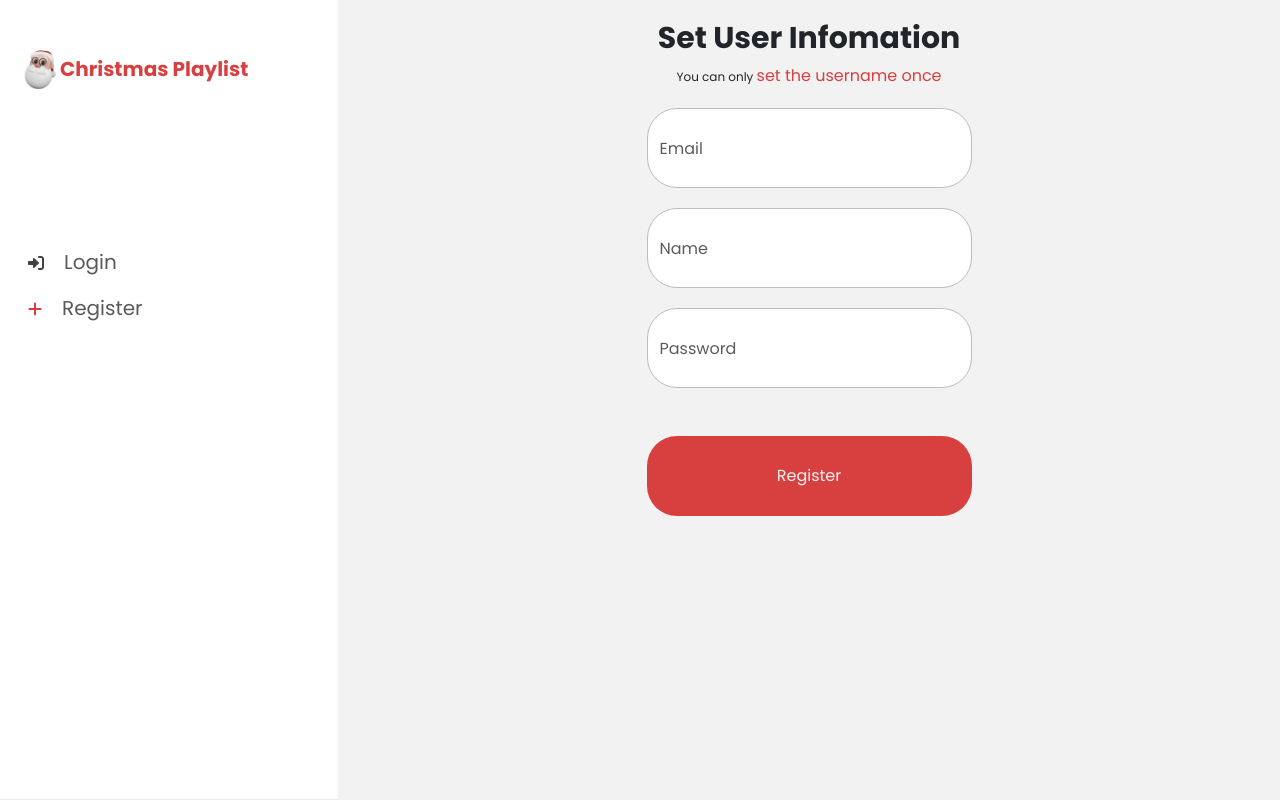
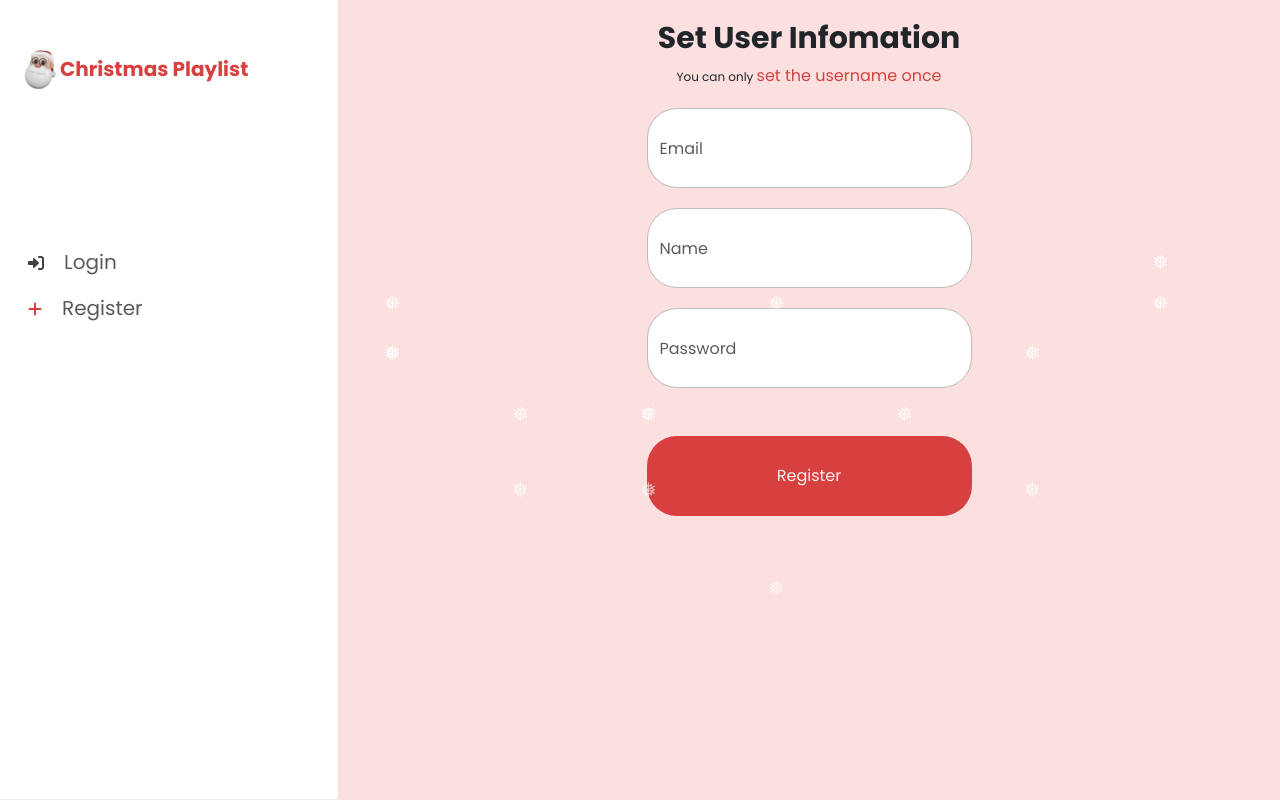
Before and after one commit to ljsunny/react-final-project, a React (Create React App) app: page /register in a window 1280 px wide. Built offline with nearby package versions, Linux system fonts and the light colour scheme; no server answers.

Commit message:
update: snowfall css

```diff
--- a/src/App.js
+++ b/src/App.js
@@ -8,6 +8,7 @@ import Logout from "./pages/Logout";
 import Register from "./pages/Register";
 import PlayHome from "./pages/playlist/PlayHome";
 import Profile from "./pages/Profile";
+import SnowEffect from "./components/SnowEffect";
 import "./css/main.css";
 
 function App() {
@@ -24,7 +25,8 @@ function App() {
   };
 
   return (
-    <div style={{ backgroundColor: "#fff"}} className="wrap">
+    <div className="wrap">
+      <SnowEffect/>
       <BrowserRouter>
         <Routes>
           <Route path="/" element={<Master isLogin={loggedInUserId}/>}>
--- /dev/null
+++ b/src/components/SnowEffect.js
@@ -0,0 +1,30 @@
+import '../css/SnowEffect.css';
+
+const SnowEffect = () => {
+  return (
+    <div className="snow-container">
+      <div className="snow"></div>
+      <div className="snow"></div>
+      <div className="snow"></div>
+      <div className="snow"></div>
+      <div className="snow"></div>
+      <div className="snow"></div>
+      <div className="snow"></div>
+      <div className="snow"></div>
+      <div className="snow"></div>
+      <div className="snow"></div>
+      <div className="snow"></div>
+      <div className="snow"></div>
+      <div className="snow"></div>
+      <div className="snow"></div>
+      <div className="snow"></div>
+      <div className="snow"></div>
+      <div className="snow"></div>
+      <div className="snow"></div>
+      <div className="snow"></div>
+      <div className="snow"></div>
+    </div>
+  );
+};
+
+export default SnowEffect;
--- /dev/null
+++ b/src/css/SnowEffect.css
@@ -0,0 +1,121 @@
+.snow-container {
+  position: fixed;
+  top: 0;
+  left: 0;
+  width: 100%;
+  height: 100%;
+  pointer-events: none;
+  z-index: 9999;
+}
+
+.snow {
+  position: absolute;
+  top: -10px;
+  width: 10px;
+  height: 10px;
+  animation: snow-fall 10s linear infinite;
+}
+
+.snow::before {
+  content: "❅";
+  /*we can choose character:
+  ["❄", "❅", "❆", "*", "⛄", "🥶", "🎄", "🎅"],*/
+  font-size: 20px;
+  color: #fff;
+  position: absolute;
+  top: 0;
+  left: 0;
+}
+
+@keyframes snow-fall {
+  0% {
+    transform: translateY(-25vh);
+    opacity: 1;
+  }
+  100% {
+    transform: translateY(100vh);
+    opacity: 0.5;
+  }
+}
+
+/* random speed */
+.snow:nth-child(1) {
+  animation-duration: 12s;
+  left: 10%;
+}
+.snow:nth-child(2) {
+  animation-duration: 9s;
+  left: 50%;
+}
+.snow:nth-child(3) {
+  animation-duration: 13s;
+  left: 20%;
+}
+.snow:nth-child(4) {
+  animation-duration: 10s;
+  left: 80%;
+}
+.snow:nth-child(5) {
+  animation-duration: 8s;
+  left: 40%;
+}
+.snow:nth-child(6) {
+  animation-duration: 11s;
+  left: 30%;
+}
+.snow:nth-child(7) {
+  animation-duration: 7s;
+  left: 60%;
+}
+.snow:nth-child(8) {
+  animation-duration: 12s;
+  left: 90%;
+}
+.snow:nth-child(9) {
+  animation-duration: 9s;
+  left: 50%;
+}
+.snow:nth-child(10) {
+  animation-duration: 13s;
+  left: 70%;
+}
+.snow:nth-child(11) {
+  animation-duration: 10s;
+  left: 30%;
+}
+.snow:nth-child(12) {
+  animation-duration: 8s;
+  left: 80%;
+}
+.snow:nth-child(13) {
+  animation-duration: 12s;
+  left: 10%;
+}
+.snow:nth-child(14) {
+  animation-duration: 9s;
+  left: 40%;
+}
+.snow:nth-child(15) {
+  animation-duration: 11s;
+  left: 60%;
+}
+.snow:nth-child(16) {
+  animation-duration: 13s;
+  left: 20%;
+}
+.snow:nth-child(17) {
+  animation-duration: 8s;
+  left: 50%;
+}
+.snow:nth-child(18) {
+  animation-duration: 10s;
+  left: 30%;
+}
+.snow:nth-child(19) {
+  animation-duration: 9s;
+  left: 70%;
+}
+.snow:nth-child(20) {
+  animation-duration: 11s;
+  left: 90%;
+}
--- a/src/css/main.css
+++ b/src/css/main.css
@@ -9,7 +9,7 @@
 }
 body {
   min-height: 100vh;
-  background-color: #f2f2f2;
+  background-color: #fce0e0;
 }
 
 /*navigation*/
@@ -89,7 +89,7 @@ body {
   top: 0;
   left: 0;
   width: 100%;
-  background-color: #f2f2f2;
+  /* background-color: #f2f2f2; */
   z-index: 2;
 }
 .content-area {
@@ -98,7 +98,6 @@ body {
 /*login & register*/
 .loginForm,
 .regForm {
-  background-color: #f2f2f2;
   width: 100%;
   margin: 0;
   padding: 0;
--- a/src/css/treeGrid.css
+++ b/src/css/treeGrid.css
@@ -120,10 +120,12 @@
     text-align: center;
 
     li {
-      border: thin solid red;
+      border: 2px solid #d83f3f;
       border-radius: 10px;
-      box-shadow: 10px 10px 10px #eee;
+      box-shadow: 4px 4px 8px rgba(0, 0, 0, 0.1),
+        -4px -4px 8px rgba(255, 255, 255, 0.4);
       width: 100%;
+      /* background-color: #fff; */
       aspect-ratio: 1;
       display: flex;
       flex-direction: column;
--- a/src/pages/Master.js
+++ b/src/pages/Master.js
@@ -3,7 +3,7 @@ import Navbar from "./Navbar";
 
 export default function Master({isLogin}){
     return(
-        <div className="d-flex flex-column flex-lg-row" style={{backgroundColor:'#f2f2f2'}}>
+        <div className="d-flex flex-column flex-lg-row">
             <Navbar isLogin={isLogin}/>
             <div className="content-area">
             <Outlet/>
--- a/src/pages/Navbar.js
+++ b/src/pages/Navbar.js
@@ -26,7 +26,7 @@ const currentDisplay = (path) => location.pathname === path;
 
 return (
   <div className="nav-wrap">
-    <nav style={{ backgroundColor: isProfilePage ? "#d83f3f" : "#f2f2f2" }} className="navbar navbar-expand-lg nav-icon">
+    <nav style={{ backgroundColor: isProfilePage ? "#d83f3f" : undefined }} className="navbar navbar-expand-lg nav-icon">
       <div className="container-fluid">
         <button
           className="navbar-toggler"
```
Lines whose indentation alone changed are shown as unchanged.
